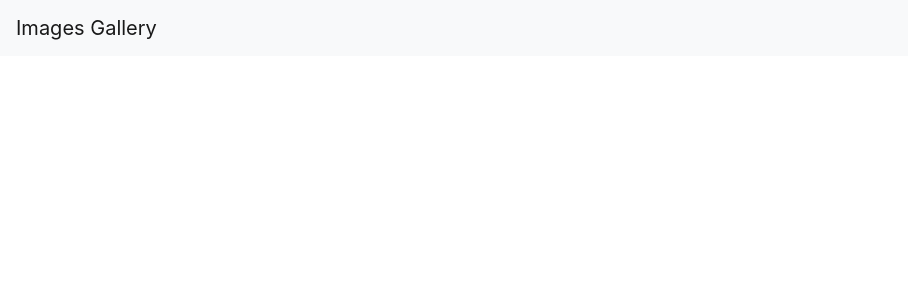
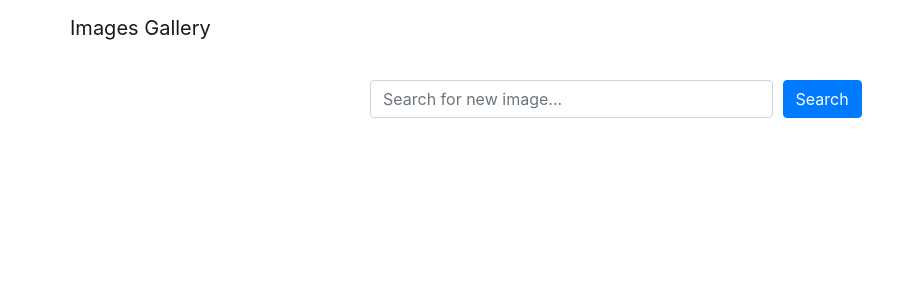
Before and after one commit to vanessalimaf/images-gallery-app, a React (Create React App) app in the folder frontend/: page / in a window 1280 px wide. Shown: the top 300 px of the page, without its empty margins (0-908 px from the left). Built offline with nearby package versions, Linux system fonts and the light colour scheme.

Commit message:
feat: controlled search component

```diff
--- a/frontend/src/App.js
+++ b/frontend/src/App.js
@@ -1,10 +1,21 @@
+import { useState } from 'react';
 import 'bootstrap/dist/css/bootstrap.min.css';
 import Header from './components/Header';
+import Search from './components/Search';
+
 
 const App = () => {
+  const [word, setWord] = useState('');
+
+  const handleSearchSubmit = (e) => {
+    e.preventDefault();
+    console.log(word)
+  }
+
   return (
     <div>
       <Header title="Images Gallery"/>
+      <Search word={word} setWord={setWord} handleSubmit={handleSearchSubmit}/>
     </div>
   );
 }
--- a/frontend/src/components/Header.js
+++ b/frontend/src/components/Header.js
@@ -1,12 +1,18 @@
-import React from 'react';
-import { Navbar } from 'react-bootstrap';
+import React from "react";
+import { Navbar, Container } from "react-bootstrap";
+
+const navbarStyle = {
+    bg: 'light'
+};
 
 const Header = ({ title }) => {
-    return (
-        <Navbar bg="light" variant="light">
-            <Navbar.Brand href="/">{title}</Navbar.Brand>
-        </Navbar>
-    )
+  return (
+    <Navbar style={navbarStyle} variant="light">
+      <Container>
+        <Navbar.Brand href="/">{title}</Navbar.Brand>
+      </Container>
+    </Navbar>
+  );
 };
 
 export default Header;
--- /dev/null
+++ b/frontend/src/components/Search.js
@@ -0,0 +1,32 @@
+import React from "react";
+import { Container, Row, Col, Form, Button } from "react-bootstrap";
+
+const Search = ({ word, setWord, handleSubmit }) => {
+  return (
+    <Container className="mt-4">
+      <Row className="justify-content-center">
+        <Col xs={12} md={8} lg={6}>
+          <Form onSubmit={handleSubmit}>
+            <Form.Row>
+              <Col xs={9}>
+                <Form.Control
+                type="text"
+                value={word}
+                onChange={(e) => setWord(e.target.value)}
+                placeholder="Search for new image..."
+                />
+              </Col>
+              <Col>
+                <Button variant="primary" type="submit">
+                  Search
+                </Button>
+              </Col>
+            </Form.Row>
+          </Form>
+        </Col>
+      </Row>
+    </Container>
+  );
+};
+
+export default Search;
```
